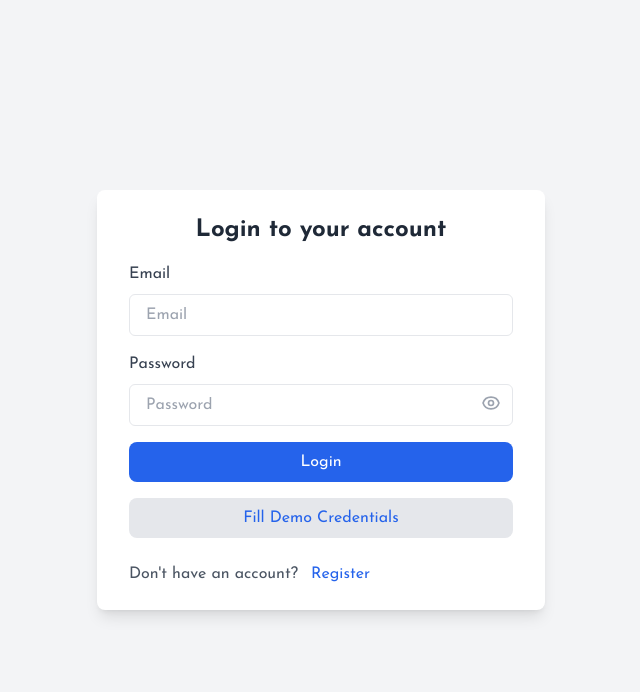
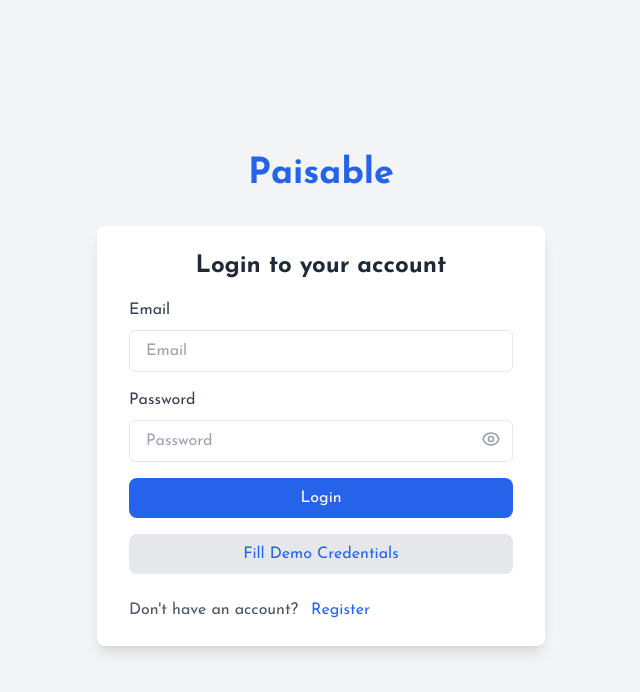
Before and after one commit to sai-maker-cloud/paisable, a React (Vite) app in the folder frontend/: page /login in a window 1280 px wide. Shown: the top 692 px of the page, without its empty margins (319-959 px from the left). Built offline with nearby package versions, Linux system fonts and the light colour scheme; no server answers.

Commit message:
feat: enhance Login and Register pages with branding

```diff
--- a/frontend/src/pages/LoginPage.jsx
+++ b/frontend/src/pages/LoginPage.jsx
@@ -17,14 +17,17 @@
     login(email, password);
   };
 
-  // New handler to auto-fill the fields
   const handleFillDemoCredentials = () => {
     setEmail(DEMO_EMAIL);
     setPassword(DEMO_PASSWORD);
   };
 
   return (
-    <div className="flex items-center justify-center min-h-screen bg-gray-100 dark:bg-gray-900">
+    <div className="flex flex-col items-center justify-center min-h-screen bg-gray-100 dark:bg-gray-900 px-4">
+      <Link to="/" className="text-4xl font-bold text-blue-600 dark:text-blue-400 font-montserrat mb-8">
+        Paisable
+      </Link>
+
       <div className="px-8 py-6 text-left bg-white dark:bg-gray-800 shadow-lg rounded-lg w-full max-w-md">
         <h3 className="text-2xl font-bold text-center text-gray-800 dark:text-gray-200">Login to your account</h3>
         <form onSubmit={handleSubmit}>
@@ -39,7 +42,6 @@
             </div>
             <div className="flex flex-col gap-4 mt-4">
               <button type="submit" className="w-full px-6 py-2 text-white bg-blue-600 rounded-lg hover:bg-blue-700">Login</button>
-              {/* Updated Demo Button */}
               <button
                 type="button"
                 onClick={handleFillDemoCredentials}
--- a/frontend/src/pages/RegisterPage.jsx
+++ b/frontend/src/pages/RegisterPage.jsx
@@ -56,7 +56,10 @@
   };
 
   return (
-    <div className="flex items-center justify-center min-h-screen bg-gray-100 dark:bg-gray-900">
+    <div className="flex flex-col items-center justify-center min-h-screen bg-gray-100 dark:bg-gray-900 px-4">
+      <Link to="/" className="text-4xl font-bold text-blue-600 dark:text-blue-400 font-montserrat mb-8">
+        Paisable
+      </Link>
       <div className="px-8 py-6 text-left bg-white dark:bg-gray-800 shadow-lg rounded-lg w-full max-w-md">
         <h3 className="text-2xl font-bold text-center text-gray-800 dark:text-gray-200">Create an account</h3>
         {serverError && <p className="text-center text-red-500 bg-red-100 dark:bg-red-900/50 p-2 rounded-md my-4">{serverError}</p>}
```
